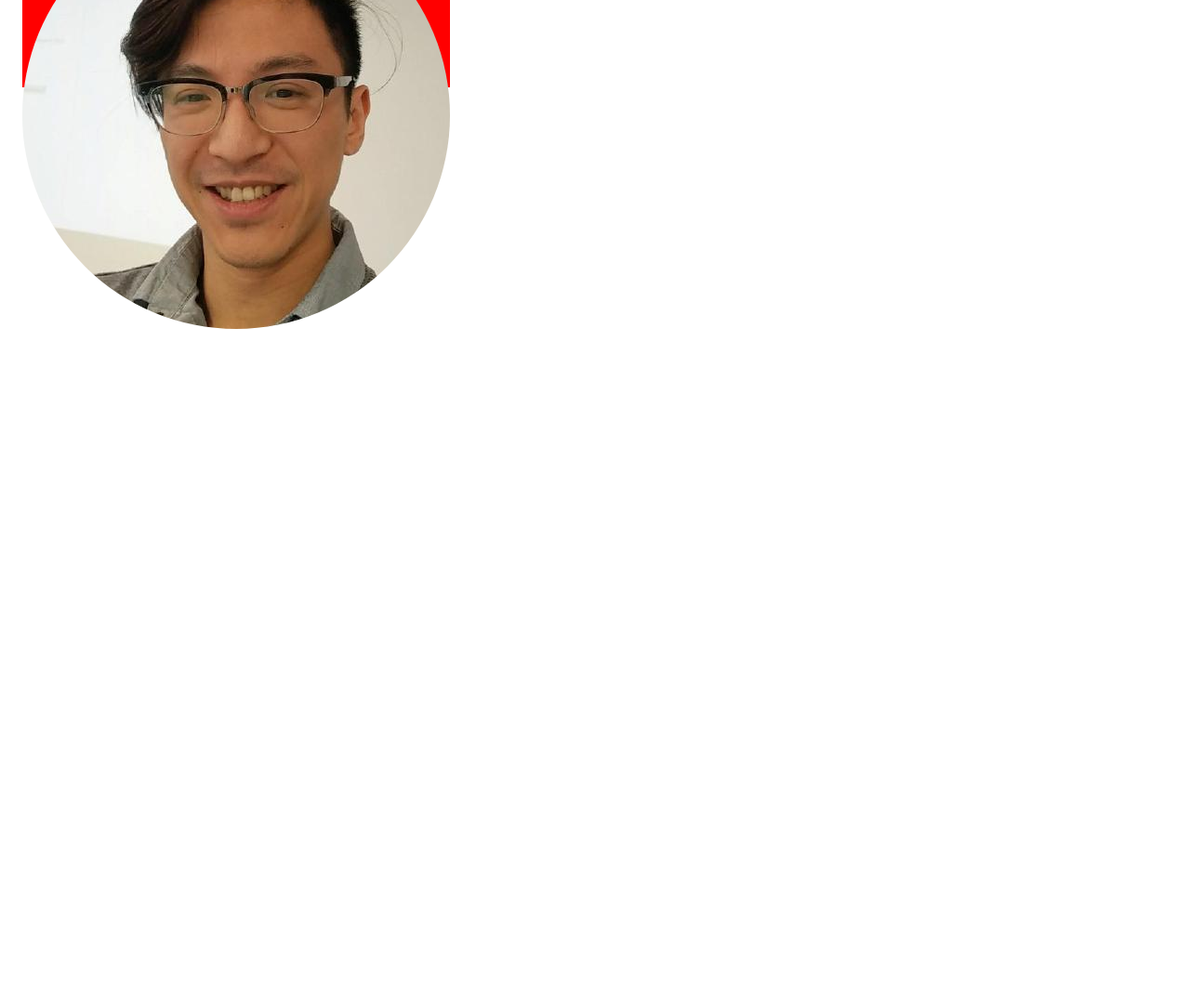
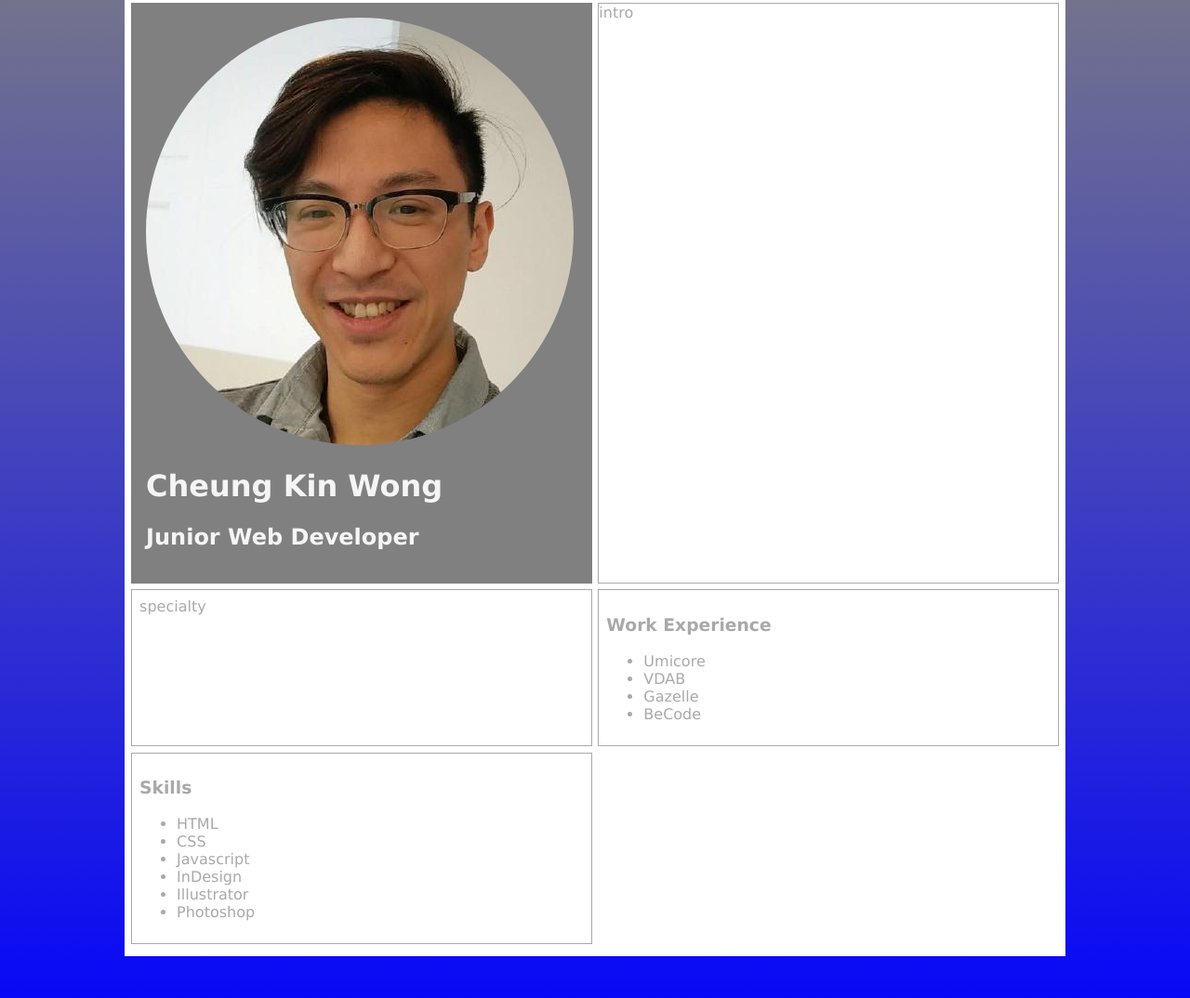
Before and after one commit to cheungkinwong/My-CV, a plain HTML site: page index.html in a window 1280 px wide. Shown: the part 130-1204 px from the top of the page at 93% size. Before the commit the page ends 948 px from the top, so only its background shows below. Drawn offline with Linux system fonts and the light colour scheme.

Commit message:
grid template areas

```diff
--- a/index.html
+++ b/index.html
@@ -9,12 +9,37 @@
   </head>
   <body>
     <div class="container">
-      <div class="item-a">
-        <img src="profile.jpeg" alt="handsome smart motivated young man" />
+      <div class="header">
+        <img src="profile.jpeg" />
+        <h1>Cheung Kin Wong</h1>
+        <h2>Junior Web Developer</h2>
       </div>
-      <div class="item-b"></div>
-      <div class="item-c"></div>
-      <div class="item-d"></div>
+      <div class="intro">
+        intro
+      </div>
+      <div class="specialty">
+        specialty
+      </div>
+      <div class="education">
+        <h3>Work Experience</h3>
+        <ul>
+          <li>Umicore</li>
+          <li>VDAB</li>
+          <li>Gazelle</li>
+          <li>BeCode</li>
+        </ul>
+      </div>
+      <div class="skill">
+        <h3>Skills</h3>
+        <ul>
+          <li>HTML</li>
+          <li>CSS</li>
+          <li>Javascript</li>
+          <li>InDesign</li>
+          <li>Illustrator</li>
+          <li>Photoshop</li>
+        </ul>
+      </div>
     </div>
   </body>
 </html>
--- a/style.css
+++ b/style.css
@@ -1,15 +1,55 @@
-.item-a {
-  grid-column: 1 / 2;
-  background: red;
+body {
+  background-image: linear-gradient(gray, blue);
+  background-repeat: no-repeat;
+  font-family: "Lucida Sans", "Lucida Sans Regular", "Lucida Grande",
+    "Lucida Sans Unicode", Geneva, Verdana, sans-serif;
+  color: whitesmoke;
+}
+
+.header {
+  grid-area: "header";
+  background: gray;
+  padding: 1em;
+}
+.intro {
+  grid-area: "intro";
+  border: 1px solid darkgray;
+  color: darkgray;
+}
+.skill {
+  grid-area: "skill";
+  border: 1px solid darkgray;
+  color: darkgray;
+  padding: 0.5em;
+}
+.education {
+  grid-area: "education";
+  border: 1px solid darkgray;
+  color: darkgray;
+  padding: 0.5em;
+}
+.specialty {
+  grid-area: "specialty";
+  border: 1px solid darkgray;
+  color: darkgray;
+  padding: 0.5em;
+}
+.container {
+  display: grid;
+  grid-template-areas:
+    "header header"
+    "intro education"
+    "specialty education"
+    "skill skill";
+  grid-template-rows: auto;
+  grid-template-columns: 1fr 1fr;
+  grid-gap: 5pt;
+  margin: 10%;
+  padding: 5pt;
+  background: white;
 }
 img {
-  margin: auto;
+  max-width: 100%;
+  height: auto;
   border-radius: 50%;
 }
-
-.container {
-  display: grid;
-  grid-template-columns: 1fr 3fr;
-  grid-template-rows: 200px 500px 200px;
-  padding: 1em;
-}
```
